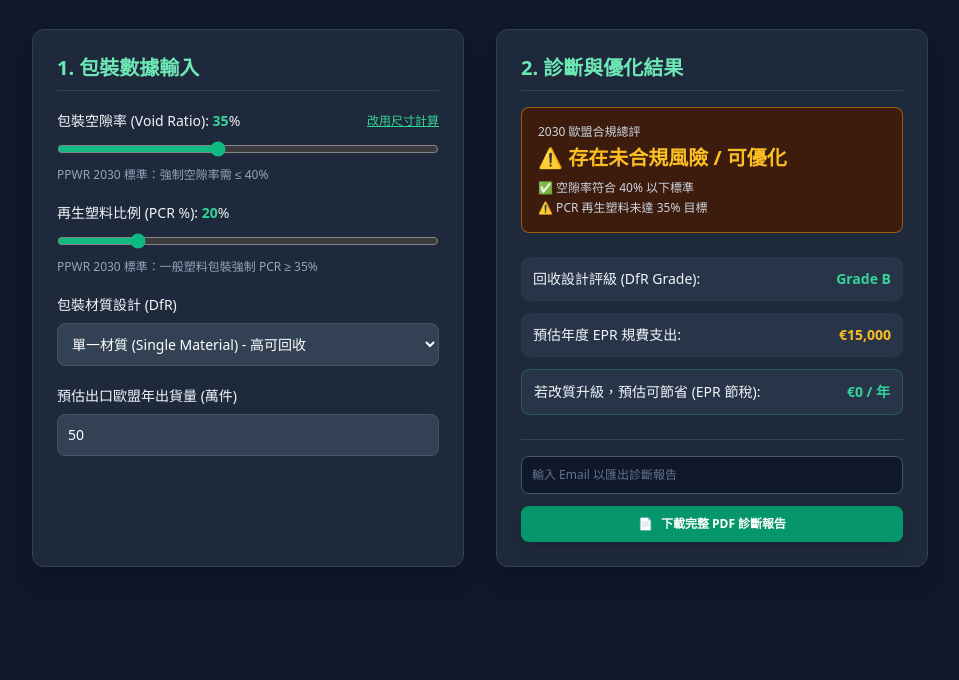
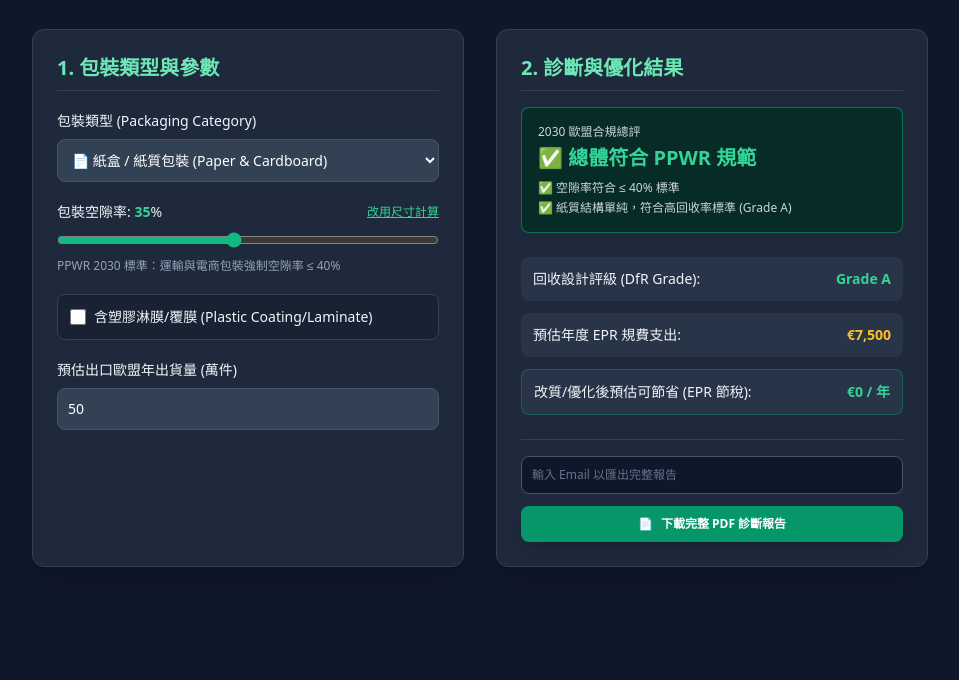
Before and after one commit to hkgreenpack-cell/HKGreenPack, a plain HTML site: page index.html in a window 1280 px wide. Shown: the part 120-800 px from the top of the page, without its empty margins (160-1119 px from the left). Drawn offline with nearby package versions, Linux system fonts and the light colour scheme.

Commit message:
Update index.html

```diff
--- a/index.html
+++ b/index.html
@@ -3,17 +3,17 @@
 <head>
   <meta charset="UTF-8">
   <meta name="viewport" content="width=device-width, initial-scale=1.0">
-  <title>PPWR 歐盟包裝合規與節稅估算器 | Compliance Calculator</title>
+  <title>PPWR 歐盟包裝合規與節稅估算器 | Multi-Material Compliance</title>
   <script src="https://cdn.tailwindcss.com"></script>
   <script src="https://cdnjs.cloudflare.com/ajax/libs/html2pdf.js/0.10.1/html2pdf.bundle.min.js"></script>
 </head>
 <body class="bg-slate-900 text-slate-100 min-h-screen p-4 md:p-8">
   <div class="max-w-4xl mx-auto">
-    <!-- Header & Language Switcher -->
+    <!-- Header -->
     <header class="mb-8 flex flex-col md:flex-row justify-between items-center gap-4 border-b border-slate-800 pb-6">
       <div class="text-center md:text-left">
-        <h1 id="t-title" class="text-2xl md:text-3xl font-bold text-emerald-400 mb-1">PPWR 歐盟包裝合規與節稅估算器</h1>
-        <p id="t-subtitle" class="text-sm text-slate-400">快速評估包裝是否符合 2030 歐盟法規要求，並預估 EPR 規費優化空間</p>
+        <h1 id="t-title" class="text-2xl md:text-3xl font-bold text-emerald-400 mb-1">PPWR 歐盟多材質包裝合規診斷器</h1>
+        <p id="t-subtitle" class="text-sm text-slate-400">依據紙盒、膠袋、硬塑膠及複合包裝類別進行動態 2030 合規與 EPR 節稅試算</p>
       </div>
       <button id="langToggleBtn" onclick="toggleLanguage()" class="px-3 py-1.5 bg-slate-800 hover:bg-slate-700 border border-slate-600 rounded-lg text-xs font-semibold transition">
         🌐 English
@@ -23,23 +23,30 @@
     <div class="grid md:grid-cols-2 gap-8">
       <!-- 控制台面板 -->
       <div class="bg-slate-800 border border-slate-700 rounded-xl p-6 shadow-xl space-y-5">
-        <h2 id="t-sec1" class="text-xl font-semibold text-emerald-300 border-b border-slate-700 pb-2">1. 包裝數據輸入</h2>
+        <h2 id="t-sec1" class="text-xl font-semibold text-emerald-300 border-b border-slate-700 pb-2">1. 包裝類型與參數</h2>
 
-        <!-- 空隙率切換模式 -->
+        <!-- 包裝類型選擇 -->
+        <div>
+          <label id="t-pkgTypeLabel" class="block text-sm font-medium mb-2">包裝類型 (Packaging Category)</label>
+          <select id="pkgType" onchange="onPkgTypeChange()" class="w-full bg-slate-700 border border-slate-600 rounded-lg p-2.5 text-white text-sm font-medium">
+            <option value="paper">📄 紙盒 / 紙質包裝 (Paper & Cardboard)</option>
+            <option value="flexPlastic">🛍️ 軟質塑膠 / 膠袋 (Flexible Plastics / Bags)</option>
+            <option value="rigidPlastic">🧴 硬質塑膠 / 容器 (Rigid Plastics)</option>
+            <option value="composite">📦 複合 / 混合型包裝 (Hybrid / Composite)</option>
+          </select>
+        </div>
+
+        <!-- 空隙率設定 -->
         <div>
           <div class="flex justify-between items-center mb-2">
-            <label id="t-voidLabel" class="text-sm font-medium">包裝空隙率 (Void Ratio): <span id="voidVal" class="text-emerald-400 font-bold">35</span>%</label>
+            <label id="t-voidLabel" class="text-sm font-medium">包裝空隙率: <span id="voidVal" class="text-emerald-400 font-bold">35</span>%</label>
             <button id="calcModeBtn" onclick="toggleCalcMode()" class="text-xs text-emerald-400 underline hover:text-emerald-300">
               改用尺寸計算
             </button>
           </div>
-
-          <!-- 滑桿模式 -->
           <div id="sliderMode">
-            <input type="range" id="voidRatio" min="10" max="70" value="35" class="w-full accent-emerald-500">
+            <input type="range" id="voidRatio" min="5" max="70" value="35" class="w-full accent-emerald-500">
           </div>
-
-          <!-- 尺寸計算模式 -->
           <div id="dimMode" class="hidden bg-slate-900/60 p-3 rounded-lg space-y-3 border border-slate-700">
             <div>
               <p id="t-boxDim" class="text-xs text-slate-300 mb-1 font-medium">外箱尺寸 (cm)</p>
@@ -58,23 +65,37 @@
               </div>
             </div>
           </div>
-          <p id="t-voidNote" class="text-xs text-slate-400 mt-1">PPWR 2030 標準：強制空隙率需 ≤ 40%</p>
+          <p id="t-voidNote" class="text-xs text-slate-400 mt-1">PPWR 2030 標準：運輸與電商包裝強制空隙率 ≤ 40%</p>
         </div>
 
-        <!-- 再生塑料比例 (PCR %) -->
-        <div>
-          <label id="t-pcrLabel" class="block text-sm font-medium mb-2">再生塑料比例 (PCR %): <span id="pcrVal" class="text-emerald-400 font-bold">20</span>%</label>
-          <input type="range" id="pcrRatio" min="0" max="100" value="20" class="w-full accent-emerald-500">
-          <p id="t-pcrNote" class="text-xs text-slate-400 mt-1">PPWR 2030 標準：一般塑料包裝強制 PCR ≥ 35%</p>
+        <!-- 動態屬性區塊 -->
+        <!-- 1. 紙質專用屬性 -->
+        <div id="paperSection" class="space-y-3 bg-slate-900/40 p-3 rounded-lg border border-slate-700">
+          <label class="flex items-center gap-2 text-sm">
+            <input type="checkbox" id="paperCoating" class="accent-emerald-500 w-4 h-4">
+            <span id="t-paperCoatingLabel">含塑膠淋膜/覆膜 (Plastic Coating/Laminate)</span>
+          </label>
+          <div id="coatingLimitBox" class="hidden pl-6">
+            <label id="t-coatingPctLabel" class="block text-xs mb-1">塑膠 重量佔比 (%):</label>
+            <input type="number" id="coatingPct" value="3" class="w-24 bg-slate-800 text-xs p-1.5 rounded border border-slate-600 text-white">
+            <p id="t-coatingNote" class="text-xs text-slate-400 mt-1">塑膠 >5% 將無法歸類為紙類回收，面臨高額 EPR 罰款</p>
+          </div>
         </div>
 
-        <!-- 包裝材質設計 (DfR) -->
-        <div>
-          <label id="t-matLabel" class="block text-sm font-medium mb-2">包裝材質設計 (DfR)</label>
-          <select id="materialType" class="w-full bg-slate-700 border border-slate-600 rounded-lg p-2.5 text-white text-sm">
-            <option value="single" id="opt-single">單一材質 (Single Material) - 高可回收</option>
-            <option value="composite" id="opt-composite">複合材質 (Multi-layer/Composite) - 難回收</option>
-          </select>
+        <!-- 2. 塑膠專用屬性 (PCR %) -->
+        <div id="plasticSection" class="hidden space-y-3 bg-slate-900/40 p-3 rounded-lg border border-slate-700">
+          <label id="t-pcrLabel" class="block text-sm font-medium">再生塑料比例 (PCR %): <span id="pcrVal" class="text-emerald-400 font-bold">35</span>%</label>
+          <input type="range" id="pcrRatio" min="0" max="100" value="35" class="w-full accent-emerald-500">
+          <p id="t-pcrNote" class="text-xs text-slate-400">PPWR 2030 標準：一般塑膠包裝要求 PCR ≥ 35%</p>
+        </div>
+
+        <!-- 3. 複合包裝專用屬性 -->
+        <div id="compositeSection" class="hidden space-y-3 bg-slate-900/40 p-3 rounded-lg border border-slate-700">
+          <label class="flex items-center gap-2 text-sm">
+            <input type="checkbox" id="separable" class="accent-emerald-500 w-4 h-4">
+            <span id="t-separableLabel">不同材質可由消費者輕鬆徒手拆解獨立回收</span>
+          </label>
+          <p id="t-compositeNote" class="text-xs text-slate-400">若無法拆解，將判定為 Grade C / Non-recyclable，2030 起極高概率被禁止上市。</p>
         </div>
 
         <!-- 年出貨量 -->
@@ -84,7 +105,7 @@
         </div>
       </div>
 
-      <!-- 診斷結果儀表板 (可導出區域) -->
+      <!-- 診斷結果儀表板 -->
       <div class="bg-slate-800 border border-slate-700 rounded-xl p-6 shadow-xl flex flex-col justify-between">
         <div id="reportContent">
           <h2 id="t-sec2" class="text-xl font-semibold text-emerald-300 border-b border-slate-700 pb-2 mb-4">2. 診斷與優化結果</h2>
@@ -109,7 +130,7 @@
             </div>
 
             <div class="flex justify-between items-center bg-slate-700/50 p-3 rounded-lg text-sm border border-emerald-500/30">
-              <span id="t-savingsLabel">若改質升級，預估可節省 (EPR 節稅):</span>
+              <span id="t-savingsLabel">改質/優化後預估可節省 (EPR 節稅):</span>
               <span id="eprSavings" class="font-bold text-emerald-400">€0 / 年</span>
             </div>
           </div>
@@ -117,7 +138,7 @@
 
         <!-- 導出 PDF 與 Email 收集 -->
         <div class="mt-6 pt-4 border-t border-slate-700 space-y-3">
-          <input type="email" id="userEmail" placeholder="輸入 Email 以匯出診斷報告" class="w-full bg-slate-900 border border-slate-600 rounded-lg p-2.5 text-xs text-white placeholder-slate-500 focus:outline-none focus:border-emerald-500">
+          <input type="email" id="userEmail" placeholder="輸入 Email 以匯出完整報告" class="w-full bg-slate-900 border border-slate-600 rounded-lg p-2.5 text-xs text-white placeholder-slate-500 focus:outline-none focus:border-emerald-500">
           <button onclick="exportPDF()" class="w-full bg-emerald-600 hover:bg-emerald-500 text-white text-xs font-bold py-2.5 rounded-lg shadow-lg transition flex items-center justify-center gap-2">
             📄 <span id="t-pdfBtn">下載完整 PDF 診斷報告</span>
           </button>
@@ -132,20 +153,23 @@
 
     const dict = {
       zh: {
-        title: "PPWR 歐盟包裝合規與節稅估算器",
-        subtitle: "快速評估包裝是否符合 2030 歐盟法規要求，並預估 EPR 規費優化空間",
-        sec1: "1. 包裝數據輸入",
-        voidLabel: "包裝空隙率 (Void Ratio): ",
+        title: "PPWR 歐盟多材質包裝合規診斷器",
+        subtitle: "依據紙盒、膠袋、硬塑膠及複合包裝類別進行動態 2030 合規與 EPR 節稅試算",
+        sec1: "1. 包裝類型與參數",
+        pkgTypeLabel: "包裝類型 (Packaging Category)",
+        voidLabel: "包裝空隙率: ",
         calcByDim: "改用尺寸計算",
         calcBySlider: "改用比例拉條",
         boxDim: "外箱尺寸 (cm)",
         prodDim: "產品體積 (cm)",
-        voidNote: "PPWR 2030 標準：強制空隙率需 ≤ 40%",
+        voidNote: "PPWR 2030 標準：運輸與電商包裝強制空隙率 ≤ 40%",
+        paperCoatingLabel: "含塑膠淋膜/覆膜 (Plastic Coating/Laminate)",
+        coatingPctLabel: "塑膠重量佔比 (%):",
+        coatingNote: "塑膠 >5% 將無法歸類為紙類回收，面臨高額 EPR 罰款",
         pcrLabel: "再生塑料比例 (PCR %): ",
-        pcrNote: "PPWR 2030 標準：一般塑料包裝強制 PCR ≥ 35%",
-        matLabel: "包裝材質設計 (DfR)",
-        optSingle: "單一材質 (Single Material) - 高可回收",
-        optComposite: "複合材質 (Multi-layer/Composite) - 難回收",
+        pcrNote: "PPWR 2030 標準：一般塑膠包裝要求 PCR ≥ 35%",
+        separableLabel: "不同材質可由消費者輕鬆徒手拆解獨立回收",
+        compositeNote: "若無法拆解，將判定為 Grade C / Non-recyclable，2030 起極高概率被禁止上市。",
         unitsLabel: "預估出口歐盟年出貨量 (萬件)",
         sec2: "2. 診斷與優化結果",
         statusTitle: "2030 歐盟合規總評",
@@ -153,31 +177,36 @@
         statusFail: "⚠️ 存在未合規風險 / 可優化",
         dfrLabel: "回收設計評級 (DfR Grade):",
         costLabel: "預估年度 EPR 規費支出:",
-        savingsLabel: "若改質升級，預估可節省 (EPR 節稅):",
-        emailPlaceholder: "輸入 Email 以匯出診斷報告",
+        savingsLabel: "改質/優化後預估可節省 (EPR 節稅):",
+        emailPlaceholder: "輸入 Email 以匯出完整報告",
         pdfBtn: "下載完整 PDF 診斷報告",
-        issueVoidFail: "❌ 包裝空隙率超過 40% (2030 年起將面臨禁售風險)",
-        issueVoidPass: "✅ 空隙率符合 40% 以下標準",
-        issuePcrFail: "⚠️ PCR 再生塑料未達 35% 目標",
-        issuePcrPass: "✅ PCR 含量達到 2030 門檻",
-        issueCompFail: "⚠️ 複合材質需額外支付沉重 EPR 懲罰規費",
+        issueVoidFail: "❌ 包裝空隙率超過 40% (2030 起面臨禁售風險)",
+        issueVoidPass: "✅ 空隙率符合 ≤ 40% 標準",
+        issuePaperCoatingHigh: "❌ 塑膠淋膜比例 > 5%，被視為無法回收紙類 (高 EPR 懲罰)",
+        issuePaperPass: "✅ 紙質結構單純，符合高回收率標準 (Grade A)",
+        issuePcrFail: "⚠️ PCR 再生塑料未達 35% 強制門檻",
+        issuePcrPass: "✅ PCR 塑料含量符合 2030 門檻",
+        issueCompositeFail: "⚠️ 複合材質且不可拆解，判定為難回收包裝 (Grade C)",
         perYear: " / 年"
       },
       en: {
-        title: "PPWR Compliance & Eco-Tax Calculator",
-        subtitle: "Assess EU 2030 packaging compliance & estimate EPR fee savings in seconds",
-        sec1: "1. Packaging Inputs",
+        title: "PPWR Multi-Material Packaging Compliance Tool",
+        subtitle: "Dynamic 2030 compliance & EPR fee evaluation for paper, flexible/rigid plastics, and composites",
+        sec1: "1. Category & Parameters",
+        pkgTypeLabel: "Packaging Category",
         voidLabel: "Void Ratio: ",
         calcByDim: "Calculate by Dimensions",
         calcBySlider: "Use Percentage Slider",
         boxDim: "Outer Box Dimensions (cm)",
         prodDim: "Product Dimensions (cm)",
-        voidNote: "PPWR 2030 Standard: Void ratio must be ≤ 40%",
+        voidNote: "PPWR 2030 Standard: Transport & e-commerce packaging void ratio ≤ 40%",
+        paperCoatingLabel: "Contains Plastic Coating / Laminate",
+        coatingPctLabel: "Plastic Weight Ratio (%):",
+        coatingNote: "Plastic > 5% loses paper-recyclability status and incurs heavy EPR penalties",
         pcrLabel: "Post-Consumer Recycled (PCR %): ",
-        pcrNote: "PPWR 2030 Standard: Plastic packaging requires PCR ≥ 35%",
-        matLabel: "Design for Recycling (DfR)",
-        optSingle: "Single Material - Highly Recyclable",
-        optComposite: "Composite / Multi-layer - Hard to Recycle",
+        pcrNote: "PPWR 2030 Standard: General plastic packaging mandates PCR ≥ 35%",
+        separableLabel: "Different materials are easily separable by hand for recycling",
+        compositeNote: "Non-separable composite packaging will be graded as Grade C (High ban risk in 2030).",
         unitsLabel: "Est. Annual Exports to EU (10k units)",
         sec2: "2. Compliance Diagnosis",
         statusTitle: "2030 EU Compliance Status",
@@ -190,12 +219,27 @@
         pdfBtn: "Download PDF Diagnostic Report",
         issueVoidFail: "❌ Void ratio > 40% (Prohibited from 2030)",
         issueVoidPass: "✅ Void ratio meets ≤ 40% target",
-        issuePcrFail: "⚠️ PCR content below 35% threshold",
-        issuePcrPass: "✅ PCR content meets 2030 target",
-        issueCompFail: "⚠️ Composite materials incur heavy EPR penalty fees",
+        issuePaperCoatingHigh: "❌ Plastic coating > 5%, non-recyclable paper class (High EPR fee)",
+        issuePaperPass: "✅ Pure paper structure, high recyclability (Grade A)",
+        issuePcrFail: "⚠️ PCR content below 35% mandatory threshold",
+        issuePcrPass: "✅ PCR content meets 2030 requirement",
+        issueCompositeFail: "⚠️ Non-separable composite structure (Grade C - High Risk)",
         perYear: " / Year"
       }
     };
+
+    function onPkgTypeChange() {
+      const type = document.getElementById('pkgType').value;
+      document.getElementById('paperSection').classList.toggle('hidden', type !== 'paper');
+      document.getElementById('plasticSection').classList.toggle('hidden', type !== 'flexPlastic' && type !== 'rigidPlastic');
+      document.getElementById('compositeSection').classList.toggle('hidden', type !== 'composite');
+      calculate();
+    }
+
+    document.getElementById('paperCoating').addEventListener('change', (e) => {
+      document.getElementById('coatingLimitBox').classList.toggle('hidden', !e.target.checked);
+      calculate();
+    });
 
     function toggleLanguage() {
       currentLang = currentLang === 'zh' ? 'en' : 'zh';
@@ -205,13 +249,16 @@
       document.getElementById('t-title').innerText = t.title;
       document.getElementById('t-subtitle').innerText = t.subtitle;
       document.getElementById('t-sec1').innerText = t.sec1;
+      document.getElementById('t-pkgTypeLabel').innerText = t.pkgTypeLabel;
       document.getElementById('t-boxDim').innerText = t.boxDim;
       document.getElementById('t-prodDim').innerText = t.prodDim;
       document.getElementById('t-voidNote').innerText = t.voidNote;
+      document.getElementById('t-paperCoatingLabel').innerText = t.paperCoatingLabel;
+      document.getElementById('t-coatingPctLabel').innerText = t.coatingPctLabel;
+      document.getElementById('t-coatingNote').innerText = t.coatingNote;
       document.getElementById('t-pcrNote').innerText = t.pcrNote;
-      document.getElementById('t-matLabel').innerText = t.matLabel;
-      document.getElementById('opt-single').innerText = t.optSingle;
-      document.getElementById('opt-composite').innerText = t.optComposite;
+      document.getElementById('t-separableLabel').innerText = t.separableLabel;
+      document.getElementById('t-compositeNote').innerText = t.compositeNote;
       document.getElementById('t-unitsLabel').innerText = t.unitsLabel;
       document.getElementById('t-sec2').innerText = t.sec2;
       document.getElementById('t-statusTitle').innerText = t.statusTitle;
@@ -237,9 +284,9 @@
       const bL = parseFloat(document.getElementById('boxL').value) || 0;
       const bW = parseFloat(document.getElementById('boxW').value) || 0;
       const bH = parseFloat(document.getElementById('boxH').value) || 0;
-      const pL = parseFloat(document.getElementById('pL')?.value || document.getElementById('prodL').value) || 0;
-      const pW = parseFloat(document.getElementById('pW')?.value || document.getElementById('prodW').value) || 0;
-      const pH = parseFloat(document.getElementById('pH')?.value || document.getElementById('prodH').value) || 0;
+      const pL = parseFloat(document.getElementById('prodL').value) || 0;
+      const pW = parseFloat(document.getElementById('prodW').value) || 0;
+      const pH = parseFloat(document.getElementById('prodH').value) || 0;
 
       const boxVol = bL * bW * bH;
       const prodVol = pL * pW * pH;
@@ -254,17 +301,19 @@
 
     function calculate() {
       const t = dict[currentLang];
+      const pkgType = document.getElementById('pkgType').value;
       let v = isDimMode ? calculateVoidByDim() : parseInt(document.getElementById('voidRatio').value);
-      const p = parseInt(document.getElementById('pcrRatio').value);
-      const m = document.getElementById('materialType').value;
       const units = parseFloat(document.getElementById('annualUnits').value) || 0;
 
       document.getElementById('voidVal').innerText = v;
-      document.getElementById('pcrVal').innerText = p;
 
       let issues = [];
       let isCompliant = true;
+      let grade = 'Grade A';
+      let baseRate = 0.2; // 歐盟基本 EPR 規費 €/kg
+      let savingsRate = 0;
 
+      // 1. 空隙率檢查
       if (v > 40) {
         issues.push(t.issueVoidFail);
         isCompliant = false;
@@ -272,34 +321,62 @@
         issues.push(t.issueVoidPass);
       }
 
+      // 2. 材質分類診斷邏輯
+      if (pkgType === 'paper') {
+        const hasCoating = document.getElementById('paperCoating').checked;
+        const coatingPct = parseFloat(document.getElementById('coatingPct').value) || 0;
+        baseRate = 0.15; // 紙質基礎費率較低
+
+        if (hasCoating && coatingPct > 5) {
+          grade = 'Grade C';
+          baseRate = 0.45; // 淋膜超標，適用懲罰費率
+          savingsRate = 0.30; // 去除高淋膜可節省 0.30/kg
+          issues.push(t.issuePaperCoatingHigh);
+          isCompliant = false;
+        } else {
+          grade = 'Grade A';
+          issues.push(t.issuePaperPass);
+        }
+      }
+      else if (pkgType === 'flexPlastic' || pkgType === 'rigidPlastic') {
+        const p = parseInt(document.getElementById('pcrRatio').value);
+        document.getElementById('pcrVal').innerText = p;
+        baseRate = 0.35; // 塑膠基礎費率
+
         if (p < 35) {
+          grade = 'Grade B';
+          savingsRate = 0.15; // 增加 PCR 可享 Eco-modulation 規費減免
           issues.push(t.issuePcrFail);
           isCompliant = false;
         } else {
+          grade = 'Grade A';
           issues.push(t.issuePcrPass);
         }
-
-      let grade = 'Grade A';
-      let baseRate = 0.3;
-      let savingsRate = 0;
-
-      if (m === 'composite') {
+      }
+      else if (pkgType === 'composite') {
+        const separable = document.getElementById('separable').checked;
+        if (!separable) {
           grade = 'Grade C / Non-recyclable';
-        baseRate = 0.6;
-        savingsRate = 0.3;
-        issues.push(t.issueCompFail);
+          baseRate = 0.65; // 最高等級懲罰費率
+          savingsRate = 0.40;
+          issues.push(t.issueCompositeFail);
+          isCompliant = false;
         } else {
-        if (p < 35) grade = 'Grade B';
-        else grade = 'Grade A';
+          grade = 'Grade B';
+          baseRate = 0.30;
+          savingsRate = 0.10;
+        }
       }
 
+      // 費用估算 (假設單個包裝平均重量 100g = 0.1kg)
       const totalWeightKg = units * 10000 * 0.1;
       const totalCost = totalWeightKg * baseRate;
       const totalSavings = totalWeightKg * savingsRate;
 
+      // 渲染狀態卡片
       const statusCard = document.getElementById('statusCard');
       const statusText = document.getElementById('statusText');
-      if (isCompliant && m === 'single') {
+      if (isCompliant) {
         statusCard.className = 'p-4 rounded-lg mb-6 bg-emerald-950/80 border border-emerald-500/50';
         statusText.innerText = t.statusPass;
         statusText.className = 'text-xl font-bold text-emerald-400 mt-1';
@@ -311,8 +388,8 @@
 
       document.getElementById('statusList').innerHTML = issues.map(i => `<li>${i}</li>`).join('');
       document.getElementById('dfrGrade').innerText = grade;
-      document.getElementById('eprCost').innerText = '€' + totalCost.toLocaleString('en-US');
-      document.getElementById('eprSavings').innerText = '€' + totalSavings.toLocaleString('en-US') + t.perYear;
+      document.getElementById('eprCost').innerText = '€' + Math.round(totalCost).toLocaleString('en-US');
+      document.getElementById('eprSavings').innerText = '€' + Math.round(totalSavings).toLocaleString('en-US') + t.perYear;
     }
 
     function exportPDF() {
@@ -334,12 +411,12 @@
       html2pdf().set(opt).from(element).save();
     }
 
-    ['voidRatio', 'pcrRatio', 'materialType', 'annualUnits', 'boxL', 'boxW', 'boxH', 'prodL', 'prodW', 'prodH'].forEach(id => {
+    ['voidRatio', 'pcrRatio', 'coatingPct', 'annualUnits', 'boxL', 'boxW', 'boxH', 'prodL', 'prodW', 'prodH'].forEach(id => {
       const el = document.getElementById(id);
       if (el) el.addEventListener('input', calculate);
     });
 
-    calculate();
+    onPkgTypeChange();
   </script>
 </body>
 </html>
```
Lines whose indentation alone changed are shown as unchanged.
